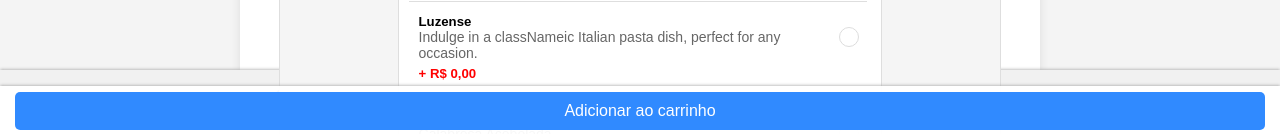
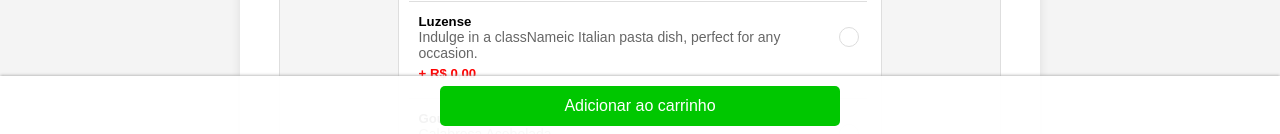
Before and after one commit to DeividAlmeida/menu, a React (Create React App) app: page /0 in a window 1280 px wide. Shown: the part 664-798 px from the top of the page. Built offline with nearby package versions, Linux system fonts and the light colour scheme.

Commit message:
add to cart

```diff
--- a/src/App.css
+++ b/src/App.css
@@ -45,7 +45,6 @@ section {
   border-radius: 5px 5px 0 0;
   box-shadow: 0 0 10px rgba(0, 0, 0, 0.1);
   min-height: 800px;
-  margin-bottom: 150px;
 }
 
 header {
@@ -127,12 +126,16 @@ textarea, input {
   margin-top: .5rem;
 }
 
+[type="checkbox"]:checked,
+[type="checkbox"]:not(:checked),
 [type="radio"]:checked,
 [type="radio"]:not(:checked) {
     position: absolute;
     left: -9999px;
 }
 
+[type="checkbox"]:checked + label,
+[type="checkbox"]:not(:checked) + label,
 [type="radio"]:checked + label,
 [type="radio"]:not(:checked) + label
 {
@@ -145,6 +148,13 @@ textarea, input {
     color: #666;
 }
 
+[type="checkbox"]:disabled:not(:checked) + label,
+[type="radio"]:disabled:not(:checked) + label {
+    cursor: not-allowed;
+}
+
+[type="checkbox"]:checked + label:before,
+[type="checkbox"]:not(:checked) + label:before,
 [type="radio"]:checked + label:before,
 [type="radio"]:not(:checked) + label:before {
     content: '';
@@ -158,8 +168,10 @@ textarea, input {
     background: #fff;
 }
 
+[type="checkbox"]:checked + label:after,
+[type="checkbox"]:not(:checked) + label:after ,
 [type="radio"]:checked + label:after,
-[type="radio"]:not(:checked) + label:after {
+[type="radio"]:not(:checked) + label:after{
     content: '';
     width: 12px;
     height: 12px;
@@ -172,13 +184,15 @@ textarea, input {
     transition: all 0.2s ease;
 }
 
+[type="checkbox"]:not(:checked) + label:after,
 [type="radio"]:not(:checked) + label:after {
     opacity: 0;
     -webkit-transform: scale(0);
     transform: scale(0);
 }
 
-[type="radio"]:checked + label:after {
+[type="radio"]:checked + label:after
+[type="checkbox"]:checked + label:after {
     opacity: 1;
     -webkit-transform: scale(1);
     transform: scale(1);
--- a/src/App.tsx
+++ b/src/App.tsx
@@ -7,6 +7,7 @@ import { Cart } from "./cart/cart";
 import { Order } from "./myOrder/myOrder"
 import { Nav } from "./nav/nav"
 interface IItem {
+  id: number;
   title: string;
   image: string;
   description: string;
@@ -16,6 +17,7 @@ interface IItem {
 
 export const allItens: IItem[] = [
   {
+    id: 0,
     title: "Gourmet Burger",
     description: "Calabresa Acebolada",
     image: "https://img.freepik.com/free-photo/pepperoni-pizza-with-olives-wooden-board_140725-5374.jpg?t=st=1717086846~exp=1717090446~hmac=069b7adc9a0c9955a2d53207a67ca63d6cfceb78e8f21904d93bfe507dbdbd7f&w=740",
@@ -27,6 +29,7 @@ export const allItens: IItem[] = [
     fee: 5.00,
   },
   {
+    id: 1,
     title: "Luzense",
     description: "Indulge in a classNameic Italian pasta dish, perfect for any occasion.",
     image: "https://img.freepik.com/free-photo/pepperoni-pizza-with-olives-wooden-board_140725-5374.jpg?t=st=1717086846~exp=1717090446~hmac=069b7adc9a0c9955a2d53207a67ca63d6cfceb78e8f21904d93bfe507dbdbd7f&w=740",
@@ -38,6 +41,7 @@ export const allItens: IItem[] = [
     fee: 0.00,
   },
   {
+    id: 2,
     title: "Gourmet Burger",
     description: "Calabresa Acebolada",
     fee: 0.00,
@@ -49,6 +53,7 @@ export const allItens: IItem[] = [
     }
   },
   {
+    id: 3,
     title: "Gourmet Burger",
     description: "Calabresa Acebolada",
     image: "https://img.freepik.com/free-photo/pepperoni-pizza-with-olives-wooden-board_140725-5374.jpg?t=st=1717086846~exp=1717090446~hmac=069b7adc9a0c9955a2d53207a67ca63d6cfceb78e8f21904d93bfe507dbdbd7f&w=740",
@@ -60,6 +65,7 @@ export const allItens: IItem[] = [
     fee: 5.00,
   },
   {
+    id: 4,
     title: "Gourmet Burger",
     description: "Calabresa Acebolada",
     fee: 0.00,
@@ -71,6 +77,7 @@ export const allItens: IItem[] = [
     }
   },
   {
+    id: 5,
     title: "Gourmet Burger",
     description: "Calabresa Acebolada",
     image: "https://img.freepik.com/free-photo/pepperoni-pizza-with-olives-wooden-board_140725-5374.jpg?t=st=1717086846~exp=1717090446~hmac=069b7adc9a0c9955a2d53207a67ca63d6cfceb78e8f21904d93bfe507dbdbd7f&w=740",
@@ -82,6 +89,7 @@ export const allItens: IItem[] = [
     fee: 5.00,
   },
   {
+    id: 6,
     title: "Gourmet Burger",
     description: "Calabresa Acebolada",
     fee: 0.00,
@@ -93,6 +101,7 @@ export const allItens: IItem[] = [
     }
   },
   {
+    id: 7,
     title: "Gourmet Burger",
     description: "Calabresa Acebolada",
     fee: 5.00,
@@ -104,6 +113,7 @@ export const allItens: IItem[] = [
     }
   },
   {
+    id: 8,
     title: "Gourmet Burger",
     description: "Calabresa Acebolada",
     fee: 5.00,
@@ -115,6 +125,7 @@ export const allItens: IItem[] = [
     }
   },
   {
+    id: 9,
     title: "Gourmet Burger",
     description: "Calabresa Acebolada",
     fee: 5.00,
@@ -126,6 +137,7 @@ export const allItens: IItem[] = [
     }
   },
   {
+    id: 10,
     title: "Gourmet Burger",
     description: "Calabresa Acebolada",
     fee: 5.00,
@@ -137,6 +149,7 @@ export const allItens: IItem[] = [
     }
   },
   {
+    id: 11,
     title: "Luzense",
     description: "Indulge in a classNameic Italian pasta dish, perfect for any occasion.",
     fee: 5.00,
@@ -148,6 +161,7 @@ export const allItens: IItem[] = [
     }
   },
   {
+    id: 12,
     title: "Luzense",
     description: "Indulge in a classNameic Italian pasta dish, perfect for any occasion.",
     fee: 5.00,
@@ -163,6 +177,7 @@ export const allItens: IItem[] = [
 
 export const categories = [
   {
+    id: 0,
     type: "small_size",
     title: "Pizza Pequena",
     description: "4 fatias e uma opção de sabor",
@@ -172,6 +187,7 @@ export const categories = [
     price: 15.00,
   },
   {
+    id: 1,
     type: "medium_size",
     title: "Pizza Média",
     description: "6 fatias e até duas opções de sabores",
@@ -181,18 +197,20 @@ export const categories = [
     price: 20.00,
   },
   {
+    id: 2,
     type: "large_size",
     title: "Pizza Grande",
-    description: "8 fatias e até três opções de sabores",
+    description: "8 fatias e até duas opções de sabores",
     image: "https://img.freepik.com/free-photo/pepperoni-pizza-with-olives-wooden-board_140725-5374.jpg?t=st=1717086846~exp=1717090446~hmac=069b7adc9a0c9955a2d53207a67ca63d6cfceb78e8f21904d93bfe507dbdbd7f&w=740",
     tastes: 2,
     size: 8,
     price: 20.00,
   },
   {
+    id: 3,
     type: "family_size",
     title: "Pizza Família",
-    description: "12 fatias e até quatro opções de sabores",
+    description: "12 fatias e até três opções de sabores",
     image: "https://img.freepik.com/free-photo/pepperoni-pizza-with-olives-wooden-board_140725-5374.jpg?t=st=1717086846~exp=1717090446~hmac=069b7adc9a0c9955a2d53207a67ca63d6cfceb78e8f21904d93bfe507dbdbd7f&w=740",
     tastes: 3,
     size:12,
@@ -229,7 +247,7 @@ export const border = [
 ];
 
 type CartContextType = {
-  cart: IItem[];
+  cart: any[];
   addOrder: React.Dispatch<React.SetStateAction<IItem[] | [
 
   ]>>;
@@ -252,7 +270,6 @@ function App() {
                 <Route path="cart" element={<Cart />} />
                 <Route path='my-order' element={<Order />} />
               </Routes>
-              <Nav />
             </div>
           </section>
         </main>
--- a/src/detail/detail.css
+++ b/src/detail/detail.css
@@ -171,7 +171,7 @@ picture > img {
 }
 
 .next-button-box {
-  height: 50px;
+  height: 60px;
   position: fixed;
   left: 0;
   bottom: 0;
@@ -180,17 +180,16 @@ picture > img {
   background-color: rgba(255, 255, 255, 0.952);
   box-shadow: 0 -1px 3px 0.1px rgb(165, 165, 165);
   z-index: 1;
+  display: flex;
+  justify-content: center;
 }
 
 .next-button {
   text-decoration: none;
   color: white;
-  padding: 10px;
-  background-color: rgb(48, 138, 255);
+  margin: 10px;
+  background-color: #00c700;
   text-wrap: nowrap ;
   border-radius: 5px;
-  position: fixed;
-  left: 15px;
-  bottom: 6px;
-  right: 15px;
+  width: 400px;
 }
--- a/src/detail/detail.tsx
+++ b/src/detail/detail.tsx
@@ -1,11 +1,11 @@
 import { useParams } from "react-router-dom";
-import { useContext, useState } from 'react';
+import { useContext, useEffect, useState } from 'react';
 import { allItens, border, categories, CartContext } from "../App";
 import "./detail.css";
 import { currencyToString } from "../utils/index";
 type CartContextType = {
-  cart: IItem[];
-  addOrder: React.Dispatch<React.SetStateAction<IItem[] | []>>;
+  cart: any[];
+  addOrder: React.Dispatch<React.SetStateAction<any[] | []>>;
 };
 interface IItem {
   title: string;
@@ -15,14 +15,49 @@ interface IItem {
   flavor?: any;
 }
 export const Item = () => {
+  const [tastesState, setTastesState] = useState(false);
+  const [tastes, setTastes] = useState<number[]>([]);
+  const [selectedBorder, setSelectedBorder] = useState<string>();
+  const [borderState, setBorderState] = useState(false);
   let { id } = useParams();
   let index = id ? parseInt(id) : 0;
   const item = categories[index];
+
+  useEffect(() => {
+    setTastesState(item.tastes <= tastes.length)
+  }, [item.tastes, tastes]);
+
+  useEffect(() => {
+    console.log(selectedBorder);
+    setBorderState(a=> !a);
+  }, [selectedBorder]);
+
   const { cart , addOrder } = useContext(CartContext) as CartContextType;
   const addCart = () =>  {
-    addOrder([allItens[index]])
-    console.log(cart);
+    addOrder([{
+      type: item.id,
+      tastes,
+      border,
+    }])
   }
+
+  function setCart(params: any, row: { id: number; }) {
+    if(params) {
+      setTastes(a=> [...a, row.id]);
+    } else {
+      setTastes(a => [ ...a.filter((item) => item !== row.id)]);
+    }
+  }
+
+  function addBorder(params:any, row: { key: string; }) {
+    if(params) {
+      setSelectedBorder(row.key);
+      setBorderState(true);
+    } else {
+      setSelectedBorder(undefined);
+    }
+  }
+
   const [filteredItens, setFilteredItens] = useState(allItens);
   function searchItem(event: React.ChangeEvent<HTMLInputElement>) {
     const query = event.target.value;
@@ -69,7 +104,6 @@ export const Item = () => {
               {
                 filteredItens.map((item: any, index: number) => {
                   const typeKey = index.toString();
-                  console.log(item);
                   return (
                     <div className="item-info size-body-box" key={index}>
                       <div className="title-subtitle-box">
@@ -82,7 +116,7 @@ export const Item = () => {
                           </div>
                       </div>
                       <p>
-                        <input type="radio" id={typeKey}   />
+                        <input disabled={tastesState && !tastes.includes(item.id)} type="checkbox" id={typeKey}  onChange={(e)=> setCart(e.target.checked, item) }/>
                         <label htmlFor={typeKey}></label>
                       </p>
                     </div>
@@ -112,7 +146,7 @@ export const Item = () => {
                         </div>
                       </div>
                       <p className="border-input">
-                        <input type="radio" id={"b"+item.key} name="border" />
+                        <input disabled={!!selectedBorder && selectedBorder !== item.key } type="checkbox" id={"b"+item.key} name="border" onChange={(e)=> addBorder(e.target.checked, item) }/>
                         <label htmlFor={"b"+item.key}></label>
                       </p>
                     </div>
@@ -125,21 +159,15 @@ export const Item = () => {
         </details>
       </div>
 
-        <footer style={{height: "50px", backgroundColor: "#fff"}}></footer>
+      <footer style={{height: "75px", backgroundColor: "#fff"}}></footer>
       <div className="next-button-box">
-        <a
+        <button
           className="next-button"
           onClick={()=>addCart()}
         >
           Adicionar ao carrinho
-        </a>
+        </button>
       </div>
     </>
   )
 }
-
-/**
- * <div className="icon-title-box">
-              <div className="select-on">Selecionado</div>
-            </div>
- */
--- a/src/home/home.css
+++ b/src/home/home.css
@@ -1,5 +1,5 @@
 .search {
-  width: 30%;
+  width: 80%;
   min-width: 200px;
   padding: .375rem .75rem;
   font-size: 1rem;
```
Also changed, not shown: src/home/home.tsx (+6 -15 lines).
